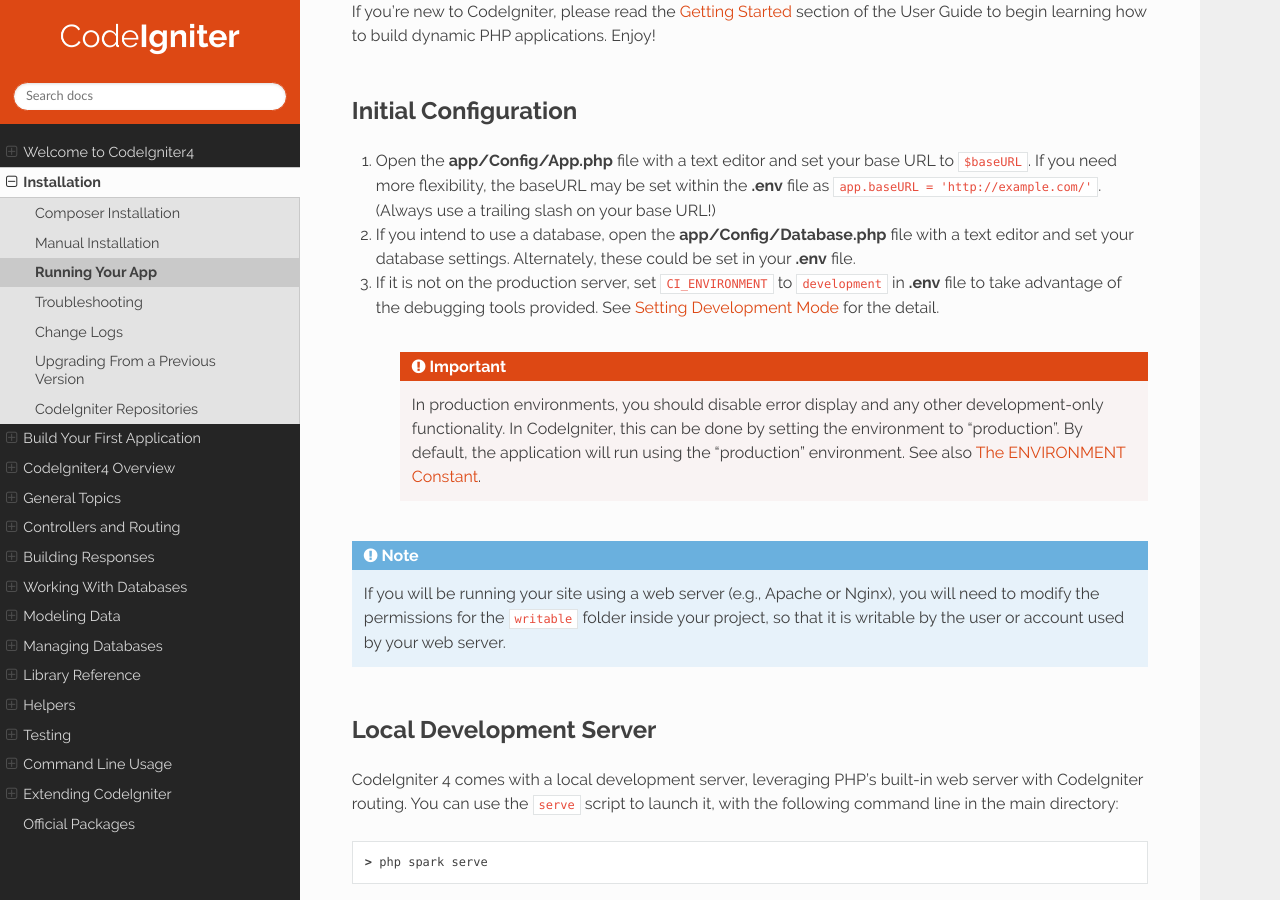
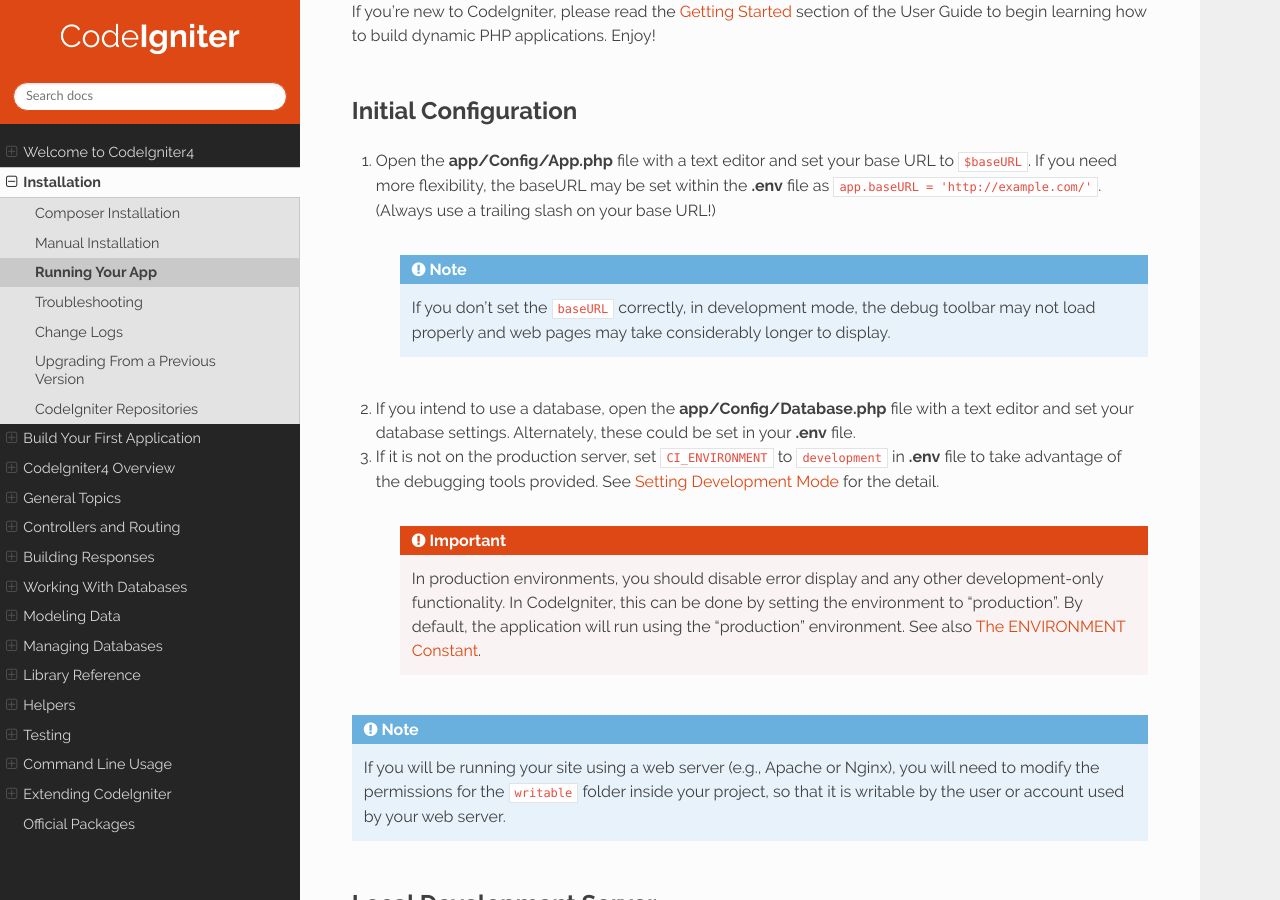
Before and after one commit to NEKOGET/ci4_user_guide_src, a Sphinx documentation site: the page built from source/installation/running.rst, in a window 1280 px wide and 900 px high, scrolled down 588 px. Built offline with Sphinx 7.4.7 and the Read the Docs theme 2.0.0, drawn with Linux system fonts in a browser that asks for light colours.

Commit message:
docs: add note about baseURL and debug toolbar

```diff
--- a/source/installation/running.rst
+++ b/source/installation/running.rst
@@ -21,6 +21,11 @@ Initial Configuration
    set your base URL to ``$baseURL``. If you need more flexibility, the baseURL may
    be set within the **.env** file as ``app.baseURL = 'http://example.com/'``.
    (Always use a trailing slash on your base URL!)
+
+    .. note:: If you don't set the ``baseURL`` correctly, in development mode,
+        the debug toolbar may not load properly and web pages may take considerably
+        longer to display.
+
 #. If you intend to use a database, open the
    **app/Config/Database.php** file with a text editor and set your
    database settings. Alternately, these could be set in your **.env** file.
```
